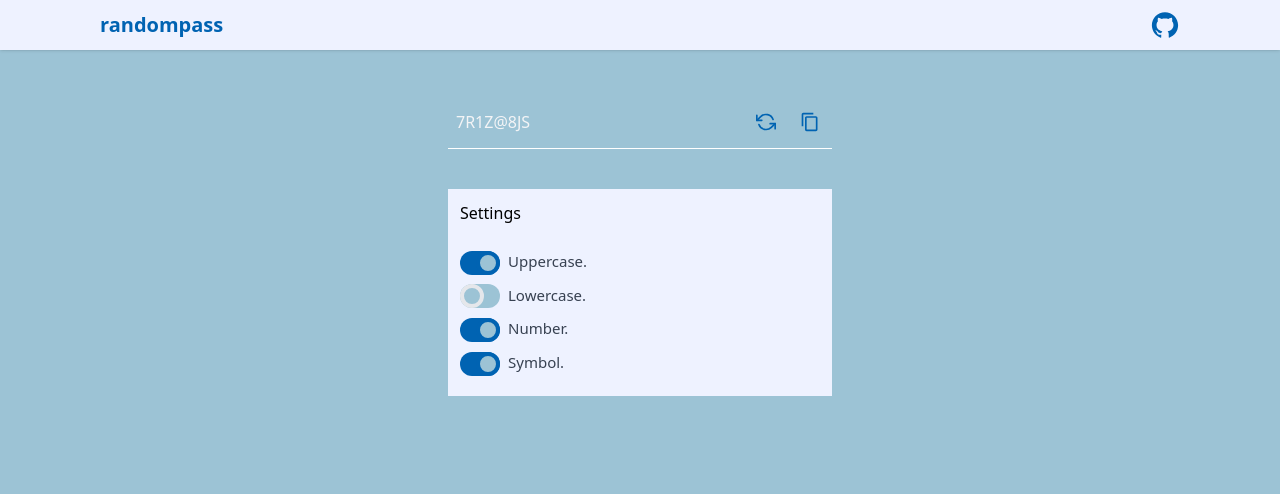
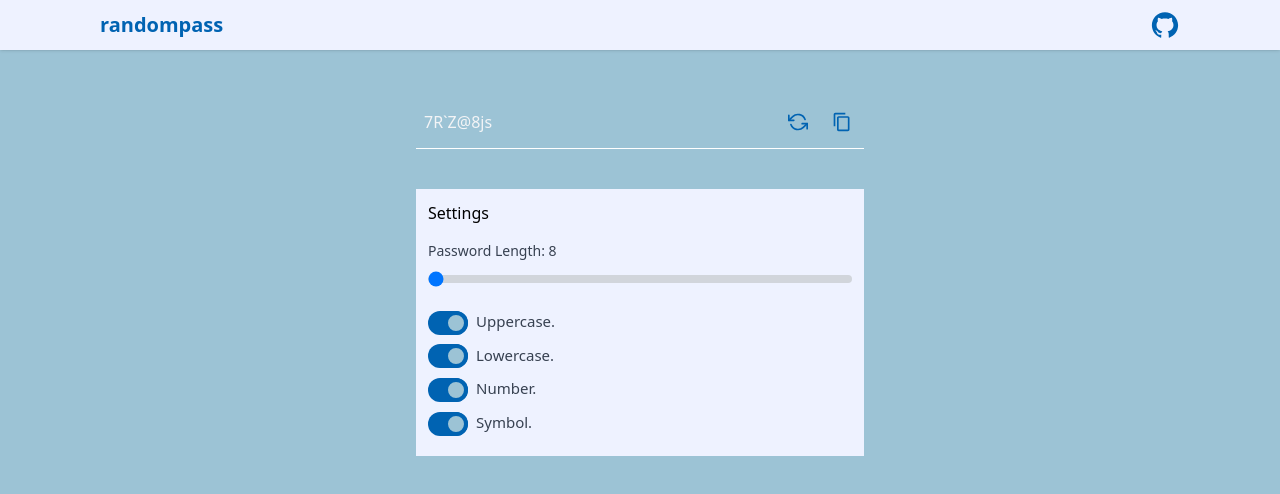
Before and after one commit to senali-d/randompass, a Next.js app: page / in a window 1280 px wide. Shown: the top 494 px of the page. Built offline with nearby package versions, Linux system fonts and the light colour scheme.

Commit message:
Add password length

```diff
--- a/src/pages/index.tsx
+++ b/src/pages/index.tsx
@@ -10,11 +10,11 @@ const Home: NextPage = () => {
   const [password, setPassword] = useState<string>('')
   const [size, setSize] = useState<number>(8)
   const [haveUppercase, setHaveUppercase] = useState<boolean>(true)
-  const [haveLowercase, setHaveLowercase] = useState<boolean>(false)
+  const [haveLowercase, setHaveLowercase] = useState<boolean>(true)
   const [haveNumber, setHaveNumber] = useState<boolean>(true)
   const [haveSymbol, setHaveSymbol] = useState<boolean>(true)
-  const [isCopied, setIsCopied] = useState(false);
-  const [isClicked, setIsClicked] = useState(false);
+  const [isCopied, setIsCopied] = useState(false)
+  const [isClicked, setIsClicked] = useState(false)
 
   useEffect(() => {
     const pass = generatePassword(size, haveUppercase, haveLowercase, haveNumber, haveSymbol)
@@ -22,7 +22,17 @@ const Home: NextPage = () => {
   }, [])
 
   const handleChange = (e: React.ChangeEvent<HTMLInputElement>) => {
-    setPassword(e.target.value)
+    const { name, value } = e.target
+    switch (name) {
+      case "password":
+        setPassword(value)
+        break
+      case "passwordSize":
+        setSize(parseInt(value))
+        break
+      default:
+        break
+    }
   }
 
   const reloadNewPassword = () => {
@@ -77,9 +87,9 @@ const Home: NextPage = () => {
       <main className="px-4 md:px-0 mx-auto max-w-[1080px]">
         <div className="py-12 md:py-24">
           <div className="flex flex-col text-center w-full mb-5 md:mb-10">
-            <div className="w-full max-w-sm mx-auto">
+            <div className="w-full max-w-md mx-auto">
               <div className="flex items-center border-b border-[#ffffff] py-2">
-                <input className="appearance-none bg-transparent border-none w-full text-gray-100 mr-3 py-1 px-2 leading-tight focus:outline-none" type="text" value={password} onChange={handleChange} aria-label="Password"/>
+                <input className="appearance-none bg-transparent border-none w-full text-gray-100 mr-3 py-1 px-2 leading-tight focus:outline-none" name="password" type="text" value={password} onChange={handleChange} aria-label="Password"/>
                 <button
                   className={`flex-shrink-0 border-transparent border-4 text-sm py-1 px-2 rounded ${isClicked ? 'text-white hover:text-[#ffffffcc] rotate-180 transition-transform' : 'text-[#0063B2] hover:text-[#0063B2cc]'}`}
                   type="button"
@@ -100,6 +110,11 @@ const Home: NextPage = () => {
 
               <div className="mt-10 p-3 bg-indigo-50 w-full">
                 <p className="text-left pb-4">Settings</p>
+
+                <div className="mb-5">
+                  <label htmlFor="steps-range" className="flex mb-1 text-sm font-medium text-gray-700">Password Length: {size}</label>
+                  <input id="steps-range" name="passwordSize" type="range" min="8" max="32" value={size} step="2" onChange={handleChange} className="w-full h-2 bg-gray-300 rounded-lg appearance-none cursor-pointer" />
+                </div>
 
                 <div className="text-left my-2">
                   <div className="relative inline-block w-10 mr-2 align-middle select-none transition duration-200 ease-in">
```
